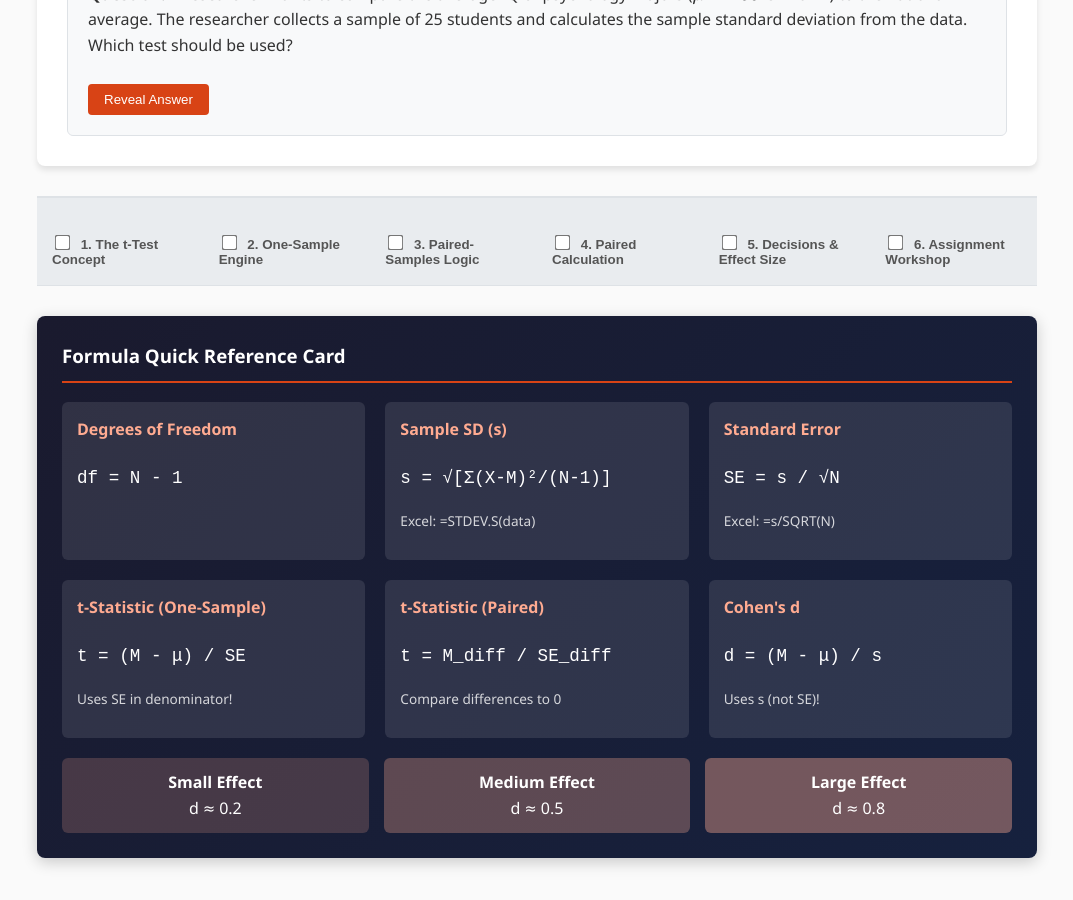
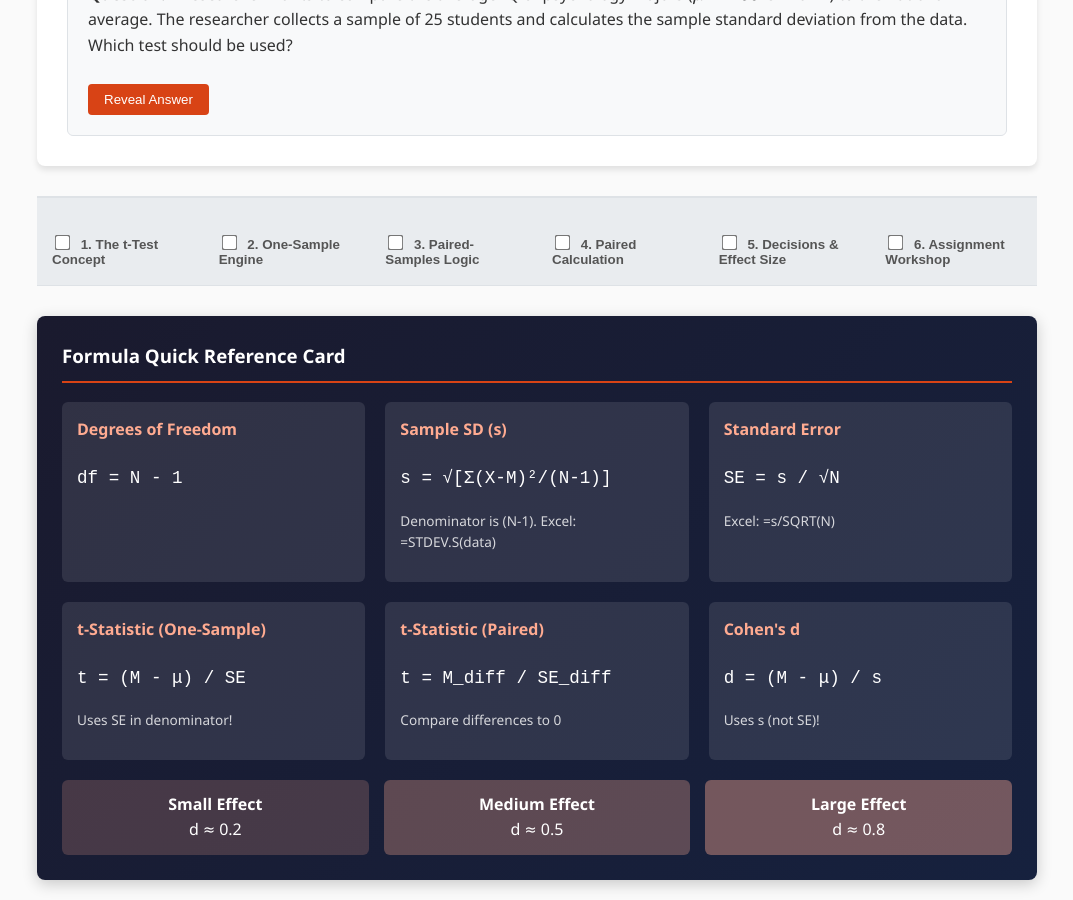
Before and after one commit to a-bonus/a-bonus.github.io, a Jekyll site: the page psy230/m4-lecture.html, which Jekyll copies as it is, in a window 1280 px wide and 900 px high, scrolled down 3784 px. Shown: the whole window, without its empty margins (103-1176 px from the left). Built offline with Jekyll 4.4.1, drawn with Linux system fonts in a browser that asks for light colours; before the commit the page ends 4662 px from its top, so only the background shows below that.

Commit message:
Enhance clarity in sample statistics section by specifying the use of parentheses in formulas and emphasizing the importance of the denominator (N-1) in calculations. Updated inline examples and critical calculation details for better understanding.

```diff
--- a/psy230/m4-lecture.html
+++ b/psy230/m4-lecture.html
@@ -453,11 +453,11 @@
 
                 <h3>2. Calculate Sample Statistics</h3>
                 <p><strong>A. Estimated Population Standard Deviation ($s$)</strong><br>
-                Note the denominator is $N-1$ (Degrees of Freedom), not $N$. This makes the SD slightly larger to correct for bias.</p>
+                Note the denominator is $(N-1)$ (Degrees of Freedom), not $N$. This makes the SD slightly larger to correct for bias. When the formula is written on one line, the denominator must be written as <strong>(N-1)</strong> so it is clear we divide by the whole term, not by N then subtract 1.</p>
                 <div class="formula-box">
-                    $s = \sqrt{\frac{\sum(X - M)^2}{N - 1}}$
+                    $s = \sqrt{\frac{\sum(X - M)^2}{(N - 1)}}$
                 </div>
-                <p><em>Excel Formula:</em> <code>=STDEV.S(data)</code> (The "S" stands for Sample, using N-1)</p>
+                <p><em>Excel Formula:</em> <code>=STDEV.S(data)</code> (The "S" stands for Sample, using (N-1))</p>
 
                 <p><strong>B. Estimated Standard Error ($SE$ or $s_M$)</strong><br>
                 We use the estimated SD ($s$) to find the standard error.</p>
@@ -525,7 +525,7 @@
                 </div>
 
                 <div class="warning-box">
-                    <strong>Critical Calculation Detail:</strong> When estimating the Population SD, you divide the Sum of Squares by <strong>N-1</strong>. When calculating Standard Error, you divide that SD by <strong>Square Root of N</strong>. Don't mix these up!
+                    <strong>Critical Calculation Detail:</strong> When estimating the Population SD, you divide the Sum of Squares by <strong>(N-1)</strong>. When writing the formula inline, always use parentheses: √( Σ(X-M)² / (N-1) ). When calculating Standard Error, you divide that SD by <strong>Square Root of N</strong>. Don't mix these up!
                 </div>
 
                 <div class="knowledge-check">
@@ -1301,7 +1301,7 @@
             <div style="background: rgba(255,255,255,0.1); padding: 15px; border-radius: 6px;">
                 <h4 style="color: #ffab91; margin-top: 0;">Sample SD (s)</h4>
                 <p style="font-family: 'Courier New', monospace; font-size: 1.1em;">s = √[Σ(X-M)²/(N-1)]</p>
-                <p style="font-size: 0.85em; opacity: 0.8;">Excel: =STDEV.S(data)</p>
+                <p style="font-size: 0.85em; opacity: 0.8;">Denominator is (N-1). Excel: =STDEV.S(data)</p>
             </div>
             <div style="background: rgba(255,255,255,0.1); padding: 15px; border-radius: 6px;">
                 <h4 style="color: #ffab91; margin-top: 0;">Standard Error</h4>
```
